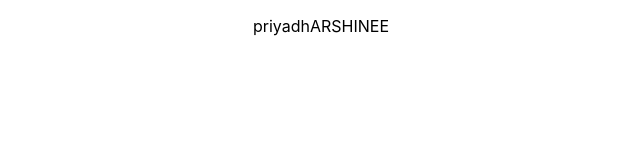
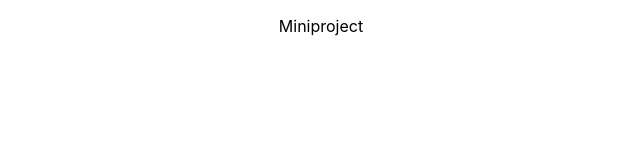
Before and after one commit to srinisanth93/Project01, a React (Create React App) app: page / in a window 1280 px wide. Shown: the top 160 px of the page, without its empty margins (319-959 px from the left). Built offline with nearby package versions, Linux system fonts and the light colour scheme.

Commit message:
Commited

```diff
--- a/src/App.js
+++ b/src/App.js
@@ -4,7 +4,7 @@ import './App.css';
 function App() {
   return (
     <div className="App">
-      <p>priyadhARSHINEE
+      <p>Miniproject
       </p>
     </div>
   );
```
